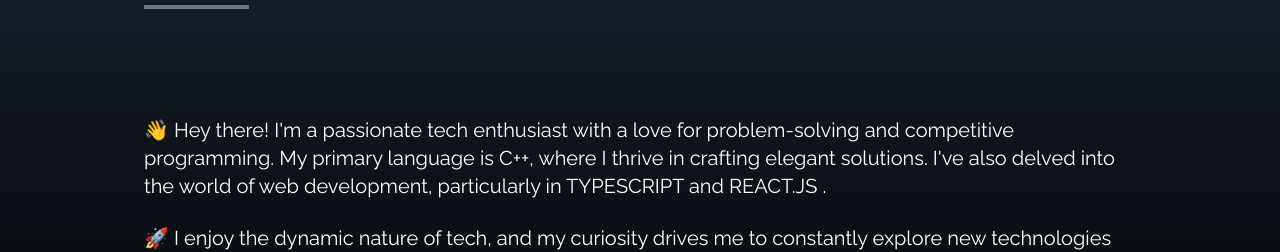
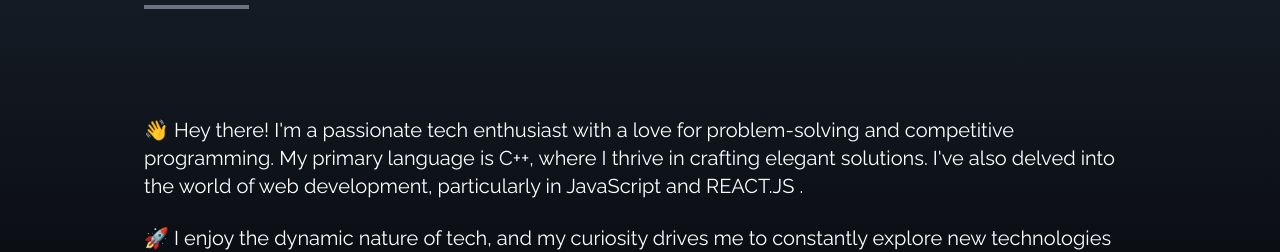
Before and after one commit to gunal-01/Gunal-Dev, a React (Create React App) app: page / in a window 1280 px wide. Shown: the part 1064-1316 px from the top of the page. Built offline with nearby package versions, Linux system fonts and the light colour scheme.

Commit message:
about_page_changes

```diff
--- a/src/components/About.jsx
+++ b/src/components/About.jsx
@@ -16,7 +16,7 @@
         <p className="text-xl mt-20">
         👋 Hey there! I'm a passionate tech enthusiast with a love for problem-solving and competitive programming.
         My primary language is C++, where I thrive in crafting elegant solutions. I've also delved into the world of web development,
-        particularly in TYPESCRIPT and REACT.JS .
+        particularly in JavaScript and REACT.JS .
         </p>
 
         <br />
```
